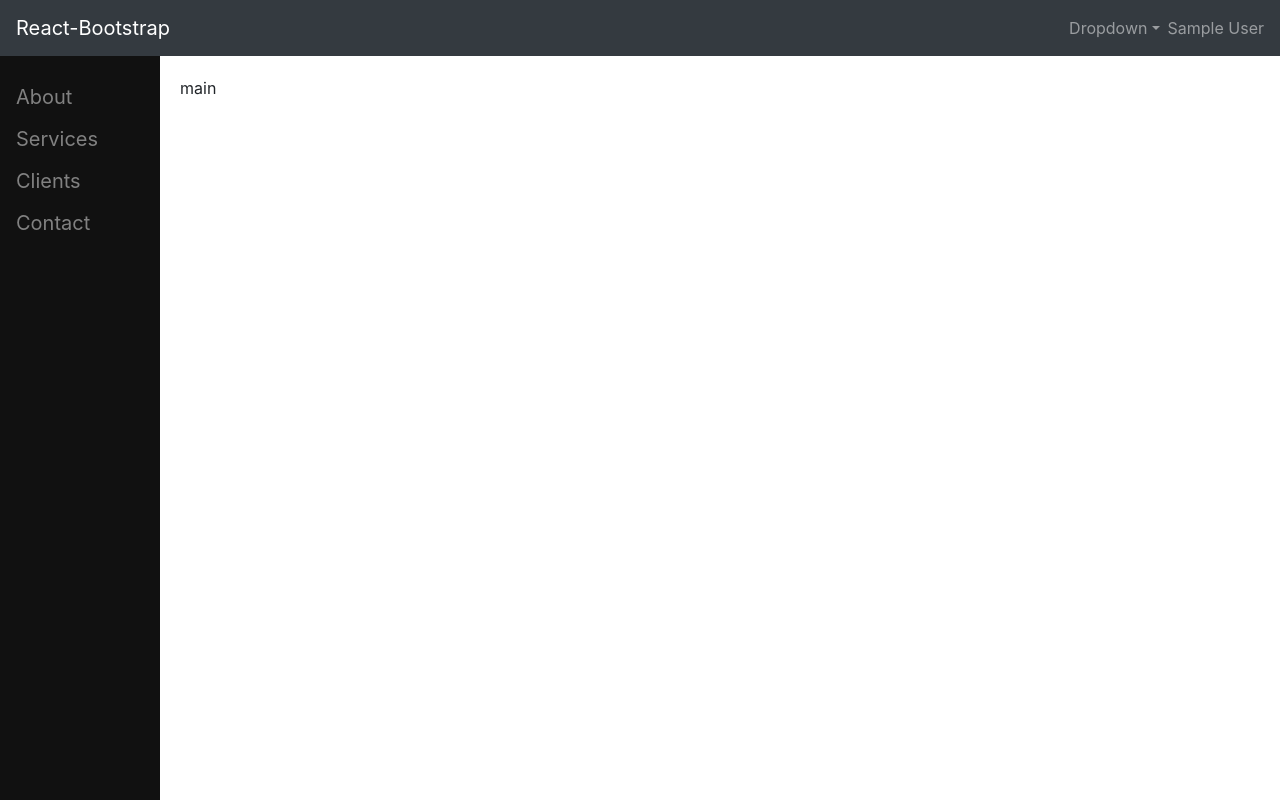
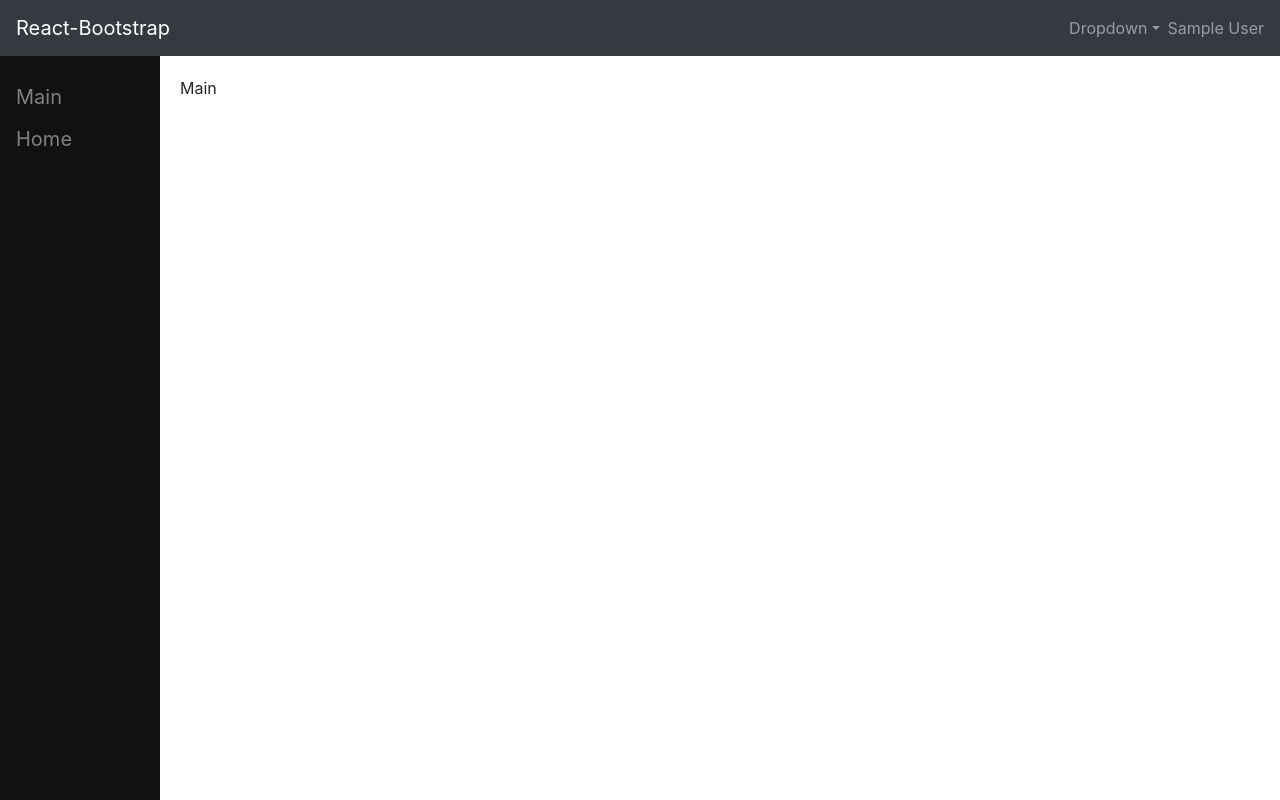
Before and after one commit to shankpaul/sm-web, a React (Create React App) app: page / in a window 1280 px wide. Built offline with nearby package versions, Linux system fonts and the light colour scheme; sample sign-in values are in the browser's storage.

Commit message:
trying inner pages

```diff
--- a/src/App.js
+++ b/src/App.js
@@ -1,7 +1,7 @@
 import './App.css';
 import LoginPage from './pages/loginpage'
 import Dashboard from './pages/dashboard'
-import PrivateRoute from './components/private_route'
+import PrivateRoute from './components/privateroute'
 import {AuthProvider, useAuth} from './auth/auth_provider'
 import {
   BrowserRouter as Router,
--- a/src/components/mainarea.js
+++ b/src/components/mainarea.js
@@ -2,7 +2,7 @@ import React from 'react';
 
 export default function MainArea({children}){
 	return(
-		<div class="main">
+		<div className="main">
 		{children}
 		</div>
 	);
--- a/src/components/sidebar.js
+++ b/src/components/sidebar.js
@@ -3,19 +3,16 @@ import {
   BrowserRouter as Router,
   Switch,
   Route,
-  Link,
-  Redirect,
-  useHistory,
-  useLocation
+  Link
 } from "react-router-dom";
 
 export default function Sidebar(){
 	return(
-		<div class="sidenav">
-			<a href="#about">About</a>
-			<a href="#services">Services</a>
-			<a href="#clients">Clients</a>
-			<a href="#contact">Contact</a>
+		<div className="sidenav">
+			<Router>
+				<Link to="/">Main</Link>
+				<Link to="/services">Home</Link>
+			</Router>
 		</div>
 	);
 }
--- a/src/pages/dashboard.js
+++ b/src/pages/dashboard.js
@@ -2,7 +2,14 @@ import React from 'react';
 import Topbar from '../components/topbar';
 import Sidebar from '../components/sidebar';
 import MainArea from '../components/mainarea';
-
+import PrivateRoute from '../components/privateroute'
+import Services from './services'
+import {
+  BrowserRouter as Router,
+  Switch,
+  Route,
+  Link
+} from "react-router-dom";
 
 
 export default function Dashboard(){
@@ -11,7 +18,16 @@ export default function Dashboard(){
 			<Topbar />
 			<Sidebar />
 			<MainArea>
-			<div>main</div>
+				<Router>
+					<Switch>
+						<PrivateRoute path="/services">
+			        <Services />
+			      </PrivateRoute>
+			      <PrivateRoute path="/">
+			        Main
+			      </PrivateRoute>
+		      </Switch>
+	      </Router>
 			</MainArea>
 		</div>
 	)
--- /dev/null
+++ b/src/pages/services.js
@@ -0,0 +1,8 @@
+import React from 'react';
+
+export default function Services() {
+
+	return(
+		<div>servceis</div>
+	);
+}
```
Also changed, not shown: src/components/privateroute.js (renamed from src/components/private_route.js).
